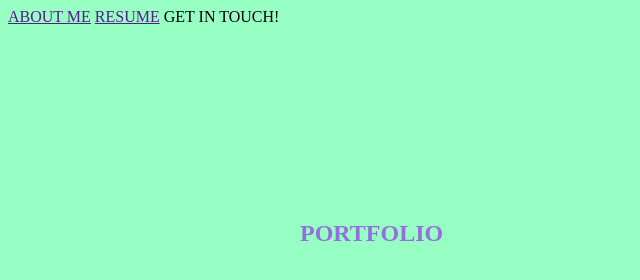
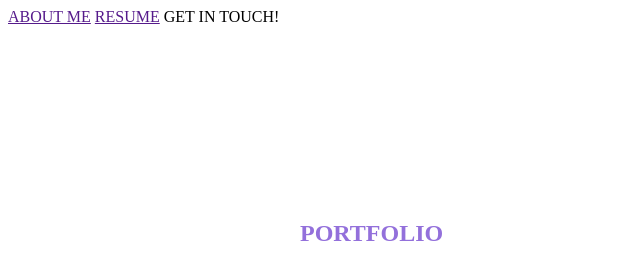
Before and after one commit to ashleyshiho/ashleyshiho, a plain HTML site: page index.html in a window 1280 px wide. Shown: the whole page, without its empty margins (0-640 px from the left). Drawn offline with Linux system fonts and the light colour scheme.

Commit message:
Update web.css
changed background color

```diff
--- a/web.css
+++ b/web.css
@@ -1,5 +1,5 @@
 body {
-    background-color: #97ffc4;
+    background-color: #ffffff;
 }
 h2 {
     color: mediumpurple;
```
